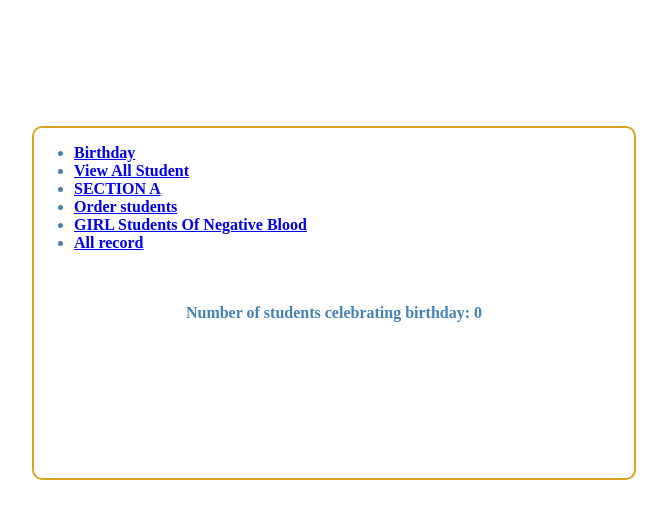
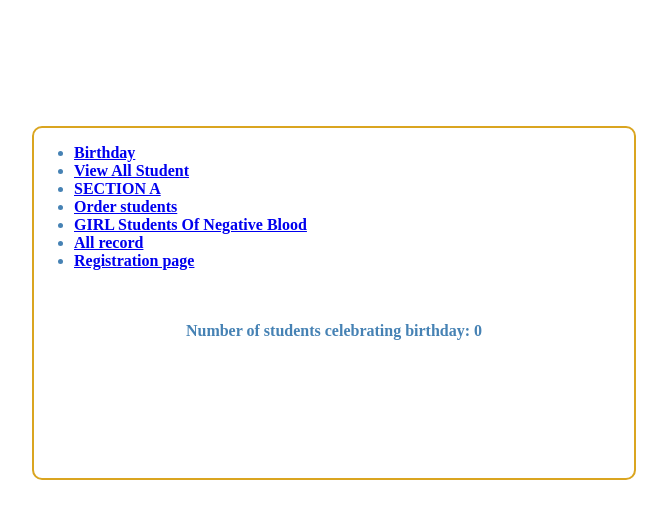
Before and after one commit to RAMACHIDAMBARAM/ReportBee---StudentManagement, a PHP site: page /birthday.php in a window 1280 px wide. Shown: the top 519 px of the page, without its empty margins (306-973 px from the left). Run offline with PHP 8.4, Linux system fonts and the light colour scheme; data that the repository does not hold is empty.

Commit message:
Update birthday.php

```diff
--- a/birthday.php
+++ b/birthday.php
@@ -26,6 +26,7 @@
 <li><a href='order.php'>Order students</a></li>
 <li><a href='negative.php'>GIRL Students Of Negative Blood</a></li>
 <li><a href='all.php'>All record</a></li>
+<li><a href='Index.php'>Registration page</a></li>
 </ul>
 <br>
 <br>
```
